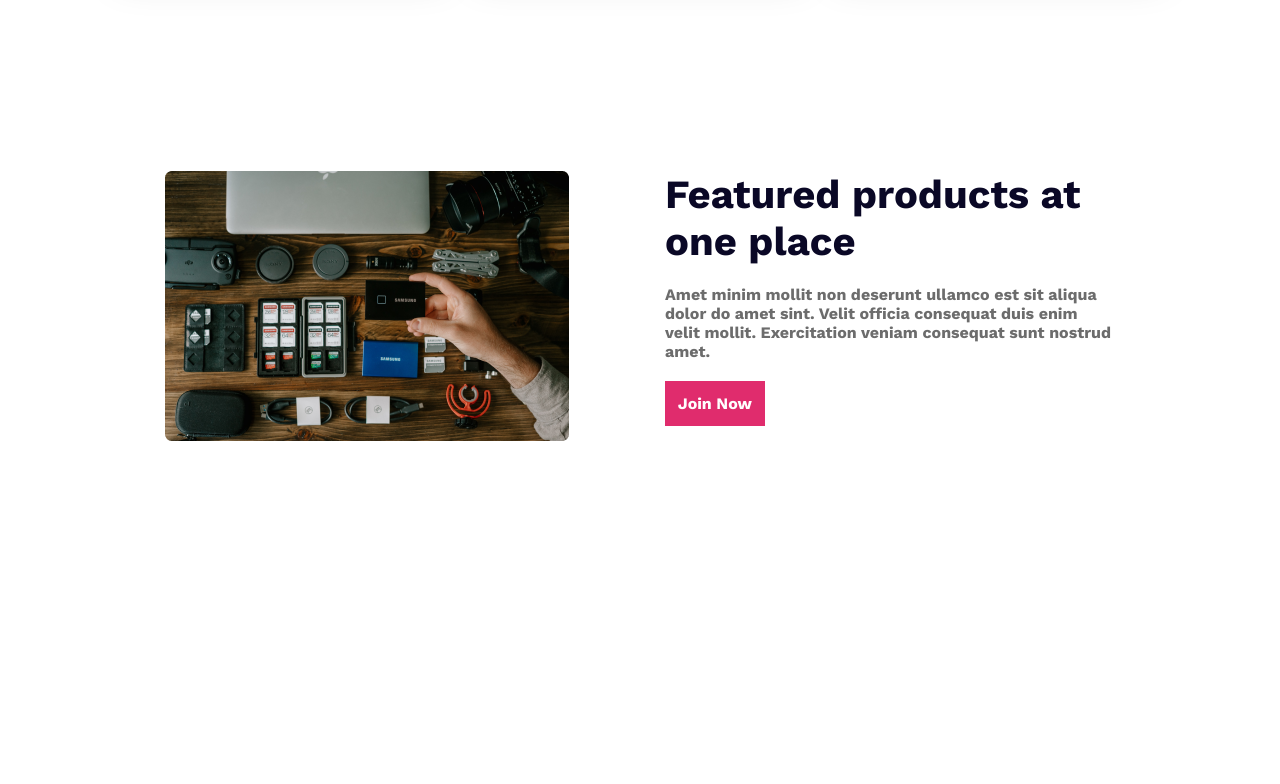
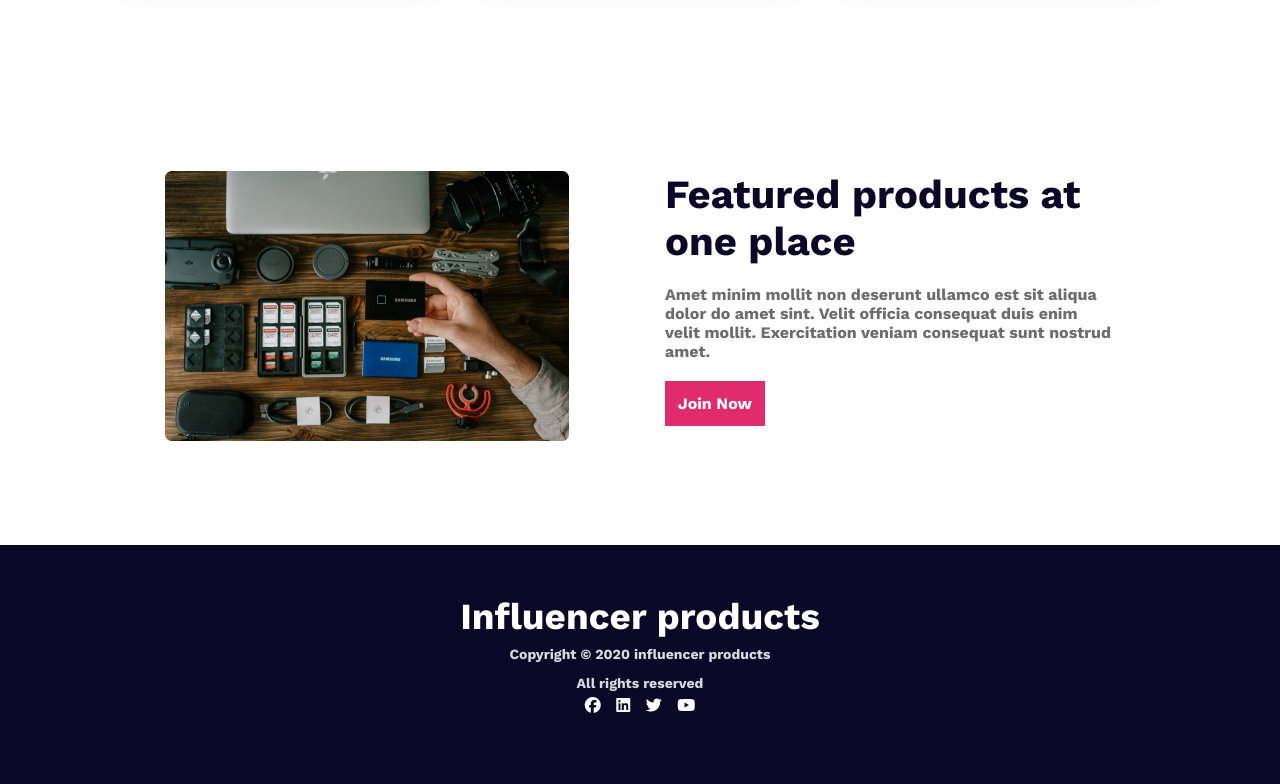
Before and after one commit to itsahadul99/Influencer-gear, a plain HTML site: page index.html in a window 1280 px wide. Shown: the part 2394-3178 px from the top of the page. Before the commit the page ends 2939 px from the top, so only its background shows below. Drawn offline with nearby package versions, Linux system fonts and the light colour scheme.

Commit message:
Footer sectin complete and Project finished

```diff
--- a/index.html
+++ b/index.html
@@ -1,5 +1,6 @@
 <!DOCTYPE html>
 <html lang="en">
+
 <head>
     <meta charset="UTF-8">
     <meta name="viewport" content="width=device-width, initial-scale=1.0">
@@ -7,14 +8,16 @@
     <script src="https://kit.fontawesome.com/416f416968.js" crossorigin="anonymous"></script>
     <link rel="stylesheet" href="./styles/style.css">
 </head>
+
 <body>
+    <!-- header section -->
     <header class="container">
         <nav>
             <h1 class="nav-title">Influence Gear</h1>
             <ul>
                 <li><a href="#">Home</a></li>
                 <li><a href="#">Products</a></li>
-                <li><a href="#">Login     </a></li>
+                <li><a href="#">Login </a></li>
                 <li><a href="#">Sign Up</a></li>
                 <li><i class="fa-solid fa-magnifying-glass"></i></li>
                 <li><i class="fa-solid fa-basket-shopping"></i></li>
@@ -23,7 +26,8 @@
         <div class="header-container">
             <div class="header-content">
                 <h1 class="header-title">Start your Journey as
-                  <br>  Influencer</h1>
+                    <br> Influencer
+                </h1>
                 <p class="primary-description">Here you can start your influence as a beginner. So,start it now.</p>
                 <button class="btd-primary">Preebook now </button>
             </div>
@@ -33,6 +37,7 @@
         </div>
     </header>
     <main>
+        <!-- sponsors section -->
         <section class="sponsors">
             <div class="sponsors-container">
                 <img src="./images/logos/Alibaba.svg" alt="">
@@ -44,6 +49,7 @@
                 <img src="./images/logos/Walmart.svg" alt="">
             </div>
         </section>
+        <!-- popular section -->
         <section class="popular">
             <h2 class="popular-title">Popular Collection</h2>
             <div class="items-container">
@@ -51,7 +57,9 @@
                     <img src="./images/tripod.png" alt="" class="item-img">
                     <h1 class="items-name">Flex Tripod</h1>
                     <h3 class="price">$50.48</h3>
-                    <p class="ratings"><i class="fa-regular fa-star"></i><i class="fa-regular fa-star"></i><i class="fa-regular fa-star"></i><i class="fa-regular fa-star"></i><span><i class="fa-regular fa-star"></i></span><span class="ratisng-point"> 4.99</span></p>
+                    <p class="ratings"><i class="fa-regular fa-star"></i><i class="fa-regular fa-star"></i><i
+                            class="fa-regular fa-star"></i><i class="fa-regular fa-star"></i><span><i
+                                class="fa-regular fa-star"></i></span><span class="ratisng-point"> 4.99</span></p>
                     <p class="description">Wordwide shifting available
                         Buyers protection possible!</p>
                 </div>
@@ -59,7 +67,9 @@
                     <img src="./images/mic.png" alt="" class="item-img">
                     <h1 class="items-name">Microphone</h1>
                     <h3 class="price">$120.25</h3>
-                    <p class="ratings"><i class="fa-regular fa-star"></i><i class="fa-regular fa-star"></i><i class="fa-regular fa-star"></i><i class="fa-regular fa-star"></i><span><i class="fa-regular fa-star"></i></span><span class="ratisng-point"> 4.99</span></p>
+                    <p class="ratings"><i class="fa-regular fa-star"></i><i class="fa-regular fa-star"></i><i
+                            class="fa-regular fa-star"></i><i class="fa-regular fa-star"></i><span><i
+                                class="fa-regular fa-star"></i></span><span class="ratisng-point"> 4.99</span></p>
                     <p class="description">Wordwide shifting available
                         Buyers protection possible!</p>
                 </div>
@@ -67,7 +77,9 @@
                     <img src="./images/airpod.png" alt="" class="item-img">
                     <h1 class="items-name">Airbuds</h1>
                     <h3 class="price">$100.00</h3>
-                    <p class="ratings"><i class="fa-regular fa-star"></i><i class="fa-regular fa-star"></i><i class="fa-regular fa-star"></i><i class="fa-regular fa-star"></i><span><i class="fa-regular fa-star"></i></span><span class="ratisng-point"> 4.99</span></p>
+                    <p class="ratings"><i class="fa-regular fa-star"></i><i class="fa-regular fa-star"></i><i
+                            class="fa-regular fa-star"></i><i class="fa-regular fa-star"></i><span><i
+                                class="fa-regular fa-star"></i></span><span class="ratisng-point"> 4.99</span></p>
                     <p class="description">Wordwide shifting available
                         Buyers protection possible!</p>
                 </div>
@@ -75,7 +87,9 @@
                     <img src="./images/drone.png" alt="" class="item-img">
                     <h1 class="items-name">Drone</h1>
                     <h3 class="price">$980.25</h3>
-                    <p class="ratings"><i class="fa-regular fa-star"></i><i class="fa-regular fa-star"></i><i class="fa-regular fa-star"></i><i class="fa-regular fa-star"></i><span><i class="fa-regular fa-star"></i></span><span class="ratisng-point"> 4.99</span></p>
+                    <p class="ratings"><i class="fa-regular fa-star"></i><i class="fa-regular fa-star"></i><i
+                            class="fa-regular fa-star"></i><i class="fa-regular fa-star"></i><span><i
+                                class="fa-regular fa-star"></i></span><span class="ratisng-point"> 4.99</span></p>
                     <p class="description">Wordwide shifting available
                         Buyers protection possible!</p>
                 </div>
@@ -83,7 +97,9 @@
                     <img src="./images/lights.png" alt="" class="item-img">
                     <h1 class="items-name">Light Setup</h1>
                     <h3 class="price">$1200.00</h3>
-                    <p class="ratings"><i class="fa-regular fa-star"></i><i class="fa-regular fa-star"></i><i class="fa-regular fa-star"></i><i class="fa-regular fa-star"></i><span><i class="fa-regular fa-star"></i></span><span class="ratisng-point"> 4.99</span></p>
+                    <p class="ratings"><i class="fa-regular fa-star"></i><i class="fa-regular fa-star"></i><i
+                            class="fa-regular fa-star"></i><i class="fa-regular fa-star"></i><span><i
+                                class="fa-regular fa-star"></i></span><span class="ratisng-point"> 4.99</span></p>
                     <p class="description">Wordwide shifting available
                         Buyers protection possible!</p>
                 </div>
@@ -91,7 +107,9 @@
                     <img src="./images/setup.png" alt="" class="item-img">
                     <h1 class="items-name">Photoshoot set</h1>
                     <h3 class="price">$820.40</h3>
-                    <p class="ratings"><i class="fa-regular fa-star"></i><i class="fa-regular fa-star"></i><i class="fa-regular fa-star"></i><i class="fa-regular fa-star"></i><span><i class="fa-regular fa-star"></i></span><span class="ratisng-point"> 4.99</span></p>
+                    <p class="ratings"><i class="fa-regular fa-star"></i><i class="fa-regular fa-star"></i><i
+                            class="fa-regular fa-star"></i><i class="fa-regular fa-star"></i><span><i
+                                class="fa-regular fa-star"></i></span><span class="ratisng-point"> 4.99</span></p>
                     <p class="description">Wordwide shifting available
                         Buyers protection possible!</p>
                 </div>
@@ -99,7 +117,9 @@
                     <img src="./images/camera.png" alt="" class="item-img">
                     <h1 class="items-name">Vlogging Camera</h1>
                     <h3 class="price">$1800.80</h3>
-                    <p class="ratings"><i class="fa-regular fa-star"></i><i class="fa-regular fa-star"></i><i class="fa-regular fa-star"></i><i class="fa-regular fa-star"></i><span><i class="fa-regular fa-star"></i></span><span class="ratisng-point"> 4.99</span></p>
+                    <p class="ratings"><i class="fa-regular fa-star"></i><i class="fa-regular fa-star"></i><i
+                            class="fa-regular fa-star"></i><i class="fa-regular fa-star"></i><span><i
+                                class="fa-regular fa-star"></i></span><span class="ratisng-point"> 4.99</span></p>
                     <p class="description">Wordwide shifting available
                         Buyers protection possible!</p>
                 </div>
@@ -107,7 +127,9 @@
                     <img src="./images/single-light.png" alt="" class="item-img">
                     <h1 class="items-name">Green Screen</h1>
                     <h3 class="price">$25.48</h3>
-                    <p class="ratings"><i class="fa-regular fa-star"></i><i class="fa-regular fa-star"></i><i class="fa-regular fa-star"></i><i class="fa-regular fa-star"></i><span><i class="fa-regular fa-star"></i></span><span class="ratisng-point"> 4.99</span></p>
+                    <p class="ratings"><i class="fa-regular fa-star"></i><i class="fa-regular fa-star"></i><i
+                            class="fa-regular fa-star"></i><i class="fa-regular fa-star"></i><span><i
+                                class="fa-regular fa-star"></i></span><span class="ratisng-point"> 4.99</span></p>
                     <p class="description">Wordwide shifting available
                         Buyers protection possible!</p>
                 </div>
@@ -115,23 +137,42 @@
                     <img src="./images/action.png" alt="" class="item-img">
                     <h1 class="items-name">Action Camera</h1>
                     <h3 class="price">$25.48</h3>
-                    <p class="ratings"><i class="fa-regular fa-star"></i><i class="fa-regular fa-star"></i><i class="fa-regular fa-star"></i><i class="fa-regular fa-star"></i><span><i class="fa-regular fa-star"></i></span> <span class="ratisng-point"> 4.99</span></p>
+                    <p class="ratings"><i class="fa-regular fa-star"></i><i class="fa-regular fa-star"></i><i
+                            class="fa-regular fa-star"></i><i class="fa-regular fa-star"></i><span><i
+                                class="fa-regular fa-star"></i></span> <span class="ratisng-point"> 4.99</span></p>
                     <p class="description">Wordwide shifting available
                         Buyers protection possible!</p>
                 </div>
             </div>
             <a id="see-more" href="#">See more</a>
         </section>
+        <!-- feature products section  -->
         <section class="feature-products-container">
             <div class="feature-img">
                 <img src="./images/gear.png" alt="">
             </div>
             <div class="feature-content">
                 <h1 class="feature-title">Featured products at one place</h1>
-                <p class="feature-des">Amet minim mollit non deserunt ullamco est sit aliqua dolor do amet sint. Velit officia consequat duis enim velit mollit. Exercitation veniam consequat sunt nostrud amet.</p>
+                <p class="feature-des">Amet minim mollit non deserunt ullamco est sit aliqua dolor do amet sint. Velit
+                    officia consequat duis enim velit mollit. Exercitation veniam consequat sunt nostrud amet.</p>
                 <button class="btd-primary">Join Now</button>
             </div>
         </section>
     </main>
+    <!-- footer section -->
+    <footer class="footer-container">
+        <h1 class="footer-title">
+            Influencer products
+        </h1>
+        <p class="footer-des">Copyright © 2020 influencer products</p>
+        <p class="footer-des">All rights reserved</p>
+        <div class="social-icons">
+            <a href=""><i class="fa-brands fa-facebook"></i></a>
+            <a href=""><i class="fa-brands fa-linkedin"></i></a>
+            <a href=""><i class="fa-brands fa-twitter"></i></a>
+            <a href=""><i class="fa-brands fa-youtube"></i></a>
+        </div>
+    </footer>
 </body>
+
 </html>
--- a/styles/style.css
+++ b/styles/style.css
@@ -163,33 +163,68 @@ nav ul li a {
     color: #FB8200;
     fill: #FB8200;
 }
-.ratisng-point{
-    color:#5E6366;
+
+.ratisng-point {
+    color: #5E6366;
     font-size: 1rem;
     font-weight: 700;
 }
-#see-more{
+
+#see-more {
     color: rgba(224, 44, 109, 0.87);
     text-decoration: none;
     font-weight: 700;
 }
+
 /* feature product section  */
-.feature-products-container{
+.feature-products-container {
     display: flex;
     gap: 96px;
     margin: 174px 165px 100px 165px;
 }
-.feature-title{
+
+.feature-title {
     color: #0A0826;
     font-size: 2.5rem;
     font-weight: 700;
     margin-bottom: 20px;
 }
-.feature-des{
+
+.feature-des {
     color: #6C6C6C;
     font-size: 16px;
     font-weight: 700;
     margin-bottom: 20px;
+}
+
+/* footer section */
+.footer-container {
+    width: 100%;
+    height: 239px;
+    background: #0A0826;
+    text-align: center;
+    margin-top: 50px;
+}
+
+.footer-title {
+    padding-top: 50px;
+    color: #FFF;
+    font-size: 2.3rem;
+    font-weight: 700;
+}
+
+.footer-des {
+    color: #D9DBE1;
+    font-size: 14px;
+    font-weight: 700;
+    padding-top: 8px;
+    padding-bottom: 5px;
+}
+
+.social-icons a {
+    padding: 5px;
+    color: #FFF;
+
 }
 
 /* responsive style */
@@ -198,7 +233,8 @@ margin-bottom: 20px;
 
     nav,
     .header-container,
-    .sponsors-container,.feature-products-container {
+    .sponsors-container,
+    .feature-products-container {
         flex-direction: column;
     }
 
@@ -254,7 +290,8 @@ margin-bottom: 20px;
         margin: 0px auto;
         width: 80%;
     }
-    .feature-products-container{
+
+    .feature-products-container {
         margin: 0;
         width: 100%;
     }
@@ -265,7 +302,8 @@ margin-bottom: 20px;
 
     nav,
     .header-container,
-    .sponsors-container,.feature-products-container {
+    .sponsors-container,
+    .feature-products-container {
         flex-direction: column;
     }
 
@@ -288,9 +326,10 @@ margin-bottom: 20px;
         margin-top: 50px;
     }
 
-    .description{
+    .description {
         margin-top: 10px;
     }
+
     .header-content {
         text-align: left;
     }
```
Lines whose indentation alone changed are shown as unchanged.
